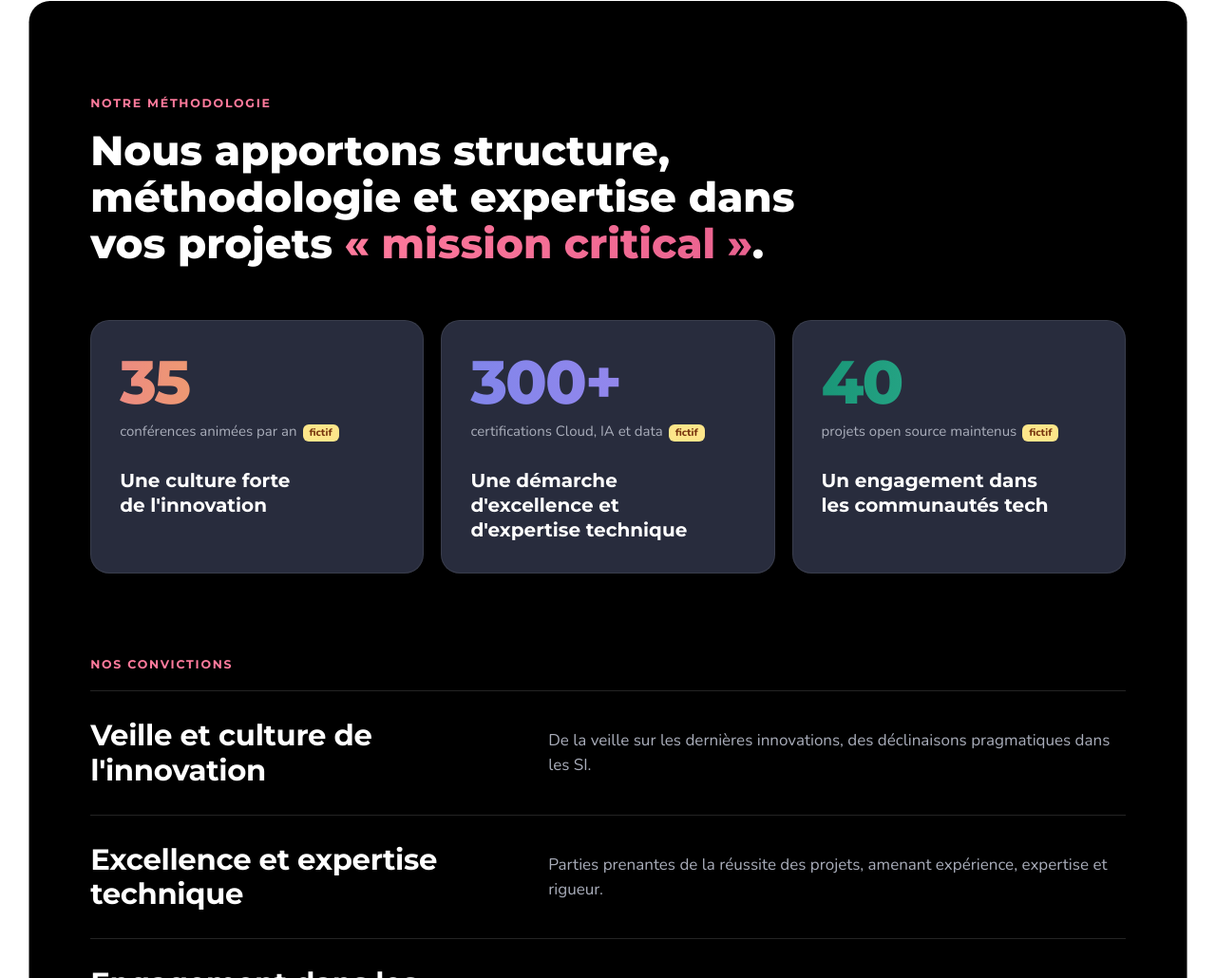
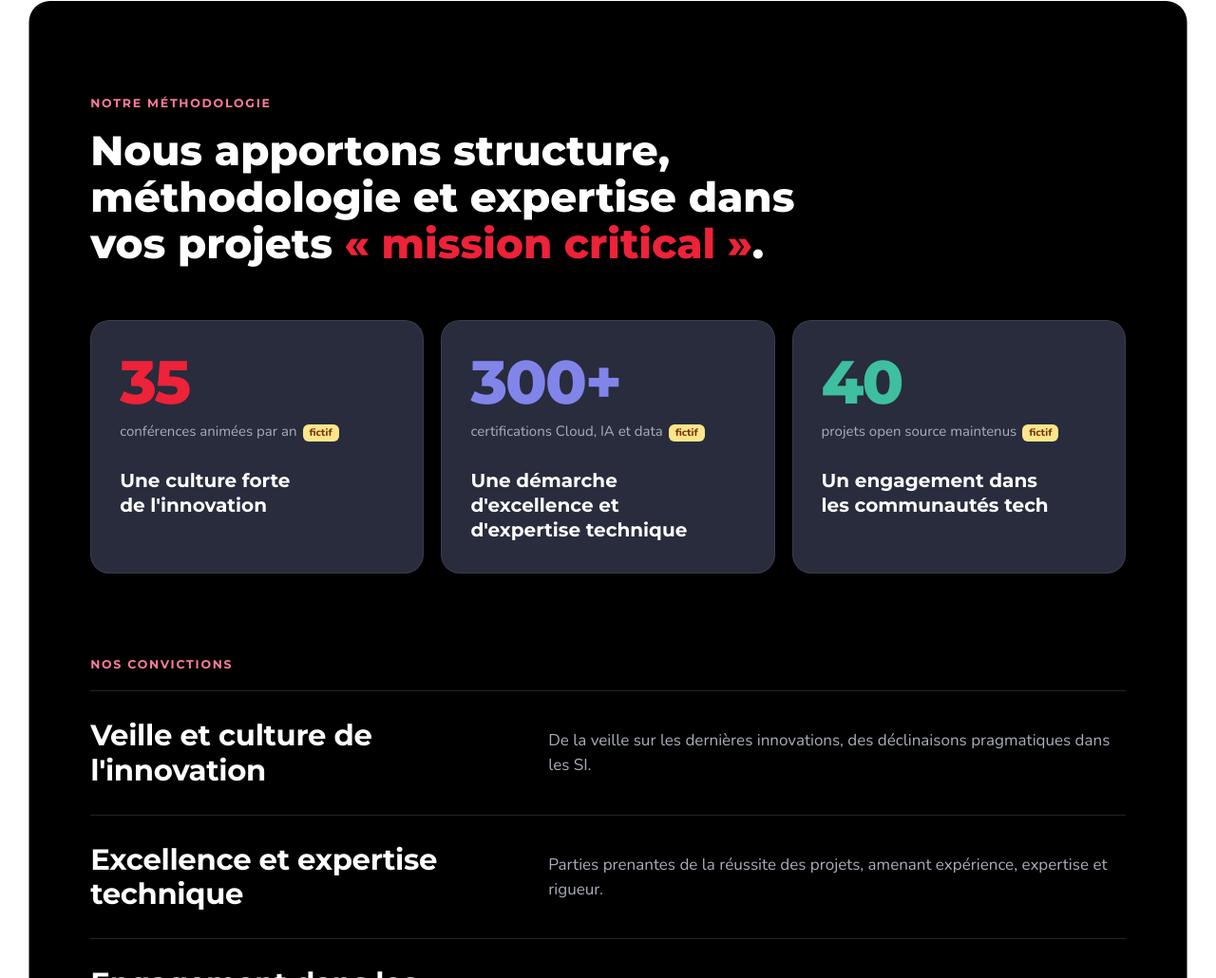
Before and after one commit to cynkix/wsznk, a plain HTML site: page v2.html in a window 1280 px wide. Shown: the part 4778-5808 px from the top of the page at 95% size. Drawn offline with nearby package versions, Linux system fonts and the light colour scheme.

Commit message:
V2, V3 methodology: solid brand colors instead of gradient text
Co-Authored-By: Claude Opus 5.5 <noreply@anthropic.com>
Claude-Session: https://claude.ai/code/session_01EQKW5GHvyfYL7PpbwiK1JE

```diff
--- a/v2.html
+++ b/v2.html
@@ -272,13 +272,13 @@ a:focus-visible,button:focus-visible,input:focus-visible,textarea:focus-visible{
 .adn-panel{background:#000;--x:0;--r:0;padding-block:96px 88px;clip-path:inset(0 calc(var(--x) * 1px) round calc(var(--r) * 1px))}
 .adn-in{padding-inline:clamp(0px,4vw,72px)}
 .adn h2{margin-top:16px;font-size:clamp(28px,3.4vw,46px);line-height:1.12;font-weight:800;max-width:18em}
-.adn h2 em{font-style:normal;background:linear-gradient(90deg,#FF7A9C,#E9628F);-webkit-background-clip:text;background-clip:text;color:transparent}
+.adn h2 em{font-style:normal;color:#EE2238}
 .nums{display:grid;grid-template-columns:repeat(3,minmax(0,1fr));gap:18px;margin-top:56px}
 .num{padding:32px 30px;border-radius:20px;background:var(--night2);border:1px solid rgba(255,255,255,.08)}
-.num b{display:block;font-family:var(--display);font-weight:800;font-size:clamp(48px,5vw,72px);line-height:1;letter-spacing:-.03em;-webkit-background-clip:text;background-clip:text;color:transparent}
+.num b{display:block;font-family:var(--display);font-weight:800;font-size:clamp(48px,5vw,72px);line-height:1;letter-spacing:-.03em}
 .num .u{margin-top:10px;font-size:15px;color:#A9ADBA}
 .num h3{margin-top:28px;font-size:20px;line-height:1.3;font-weight:700}
-.g-sun{background-image:var(--sun)}.g-vio{background-image:var(--vio)}.g-mint{background-image:var(--mint)}
+.num b.g-sun{color:#EE2238}.num b.g-vio{color:#8185EA}.num b.g-mint{color:#3EBF9F}
 .convs{display:block;margin-top:20px;border-top:1px solid rgba(255,255,255,.14)}
 .conv{display:flex;flex-wrap:wrap;align-items:baseline;gap:6px 20px;padding:24px 0;border-bottom:1px solid rgba(255,255,255,.14)}
 .conv b{font-family:var(--display);font-weight:700;font-size:clamp(21px,2.4vw,32px);line-height:1.2;letter-spacing:-.01em;color:#FFF}
```
Also changed, not shown: v3.html (+3 -3 lines).
